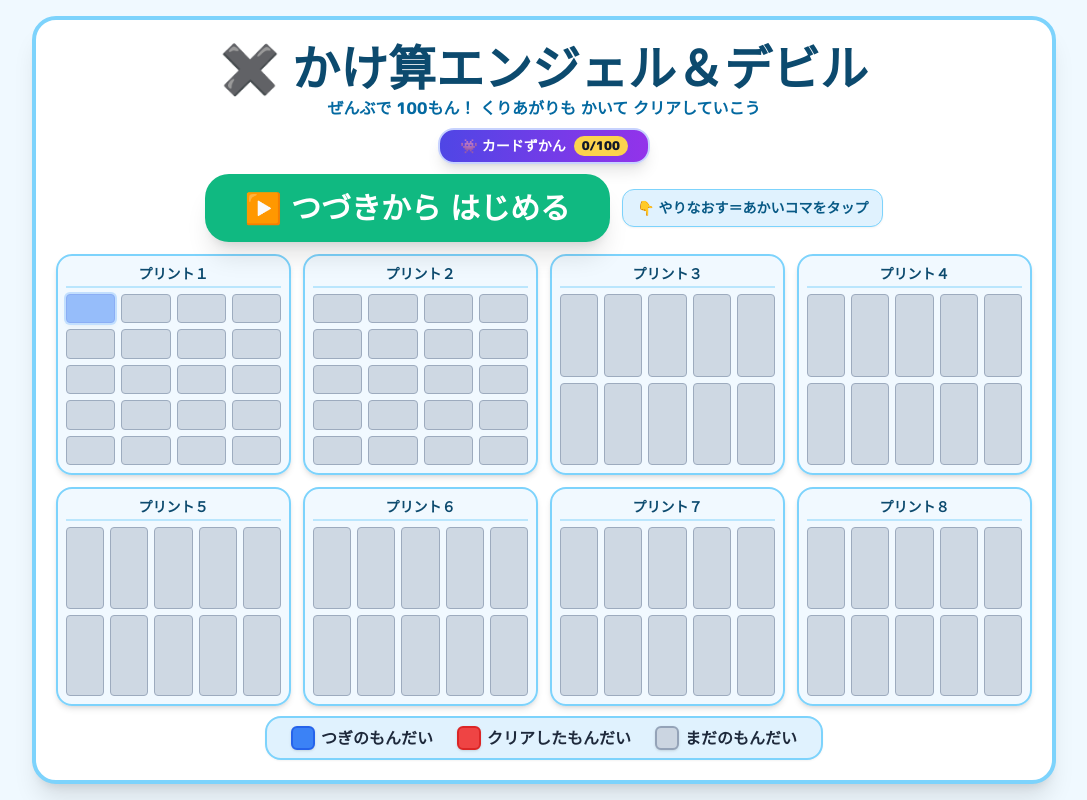
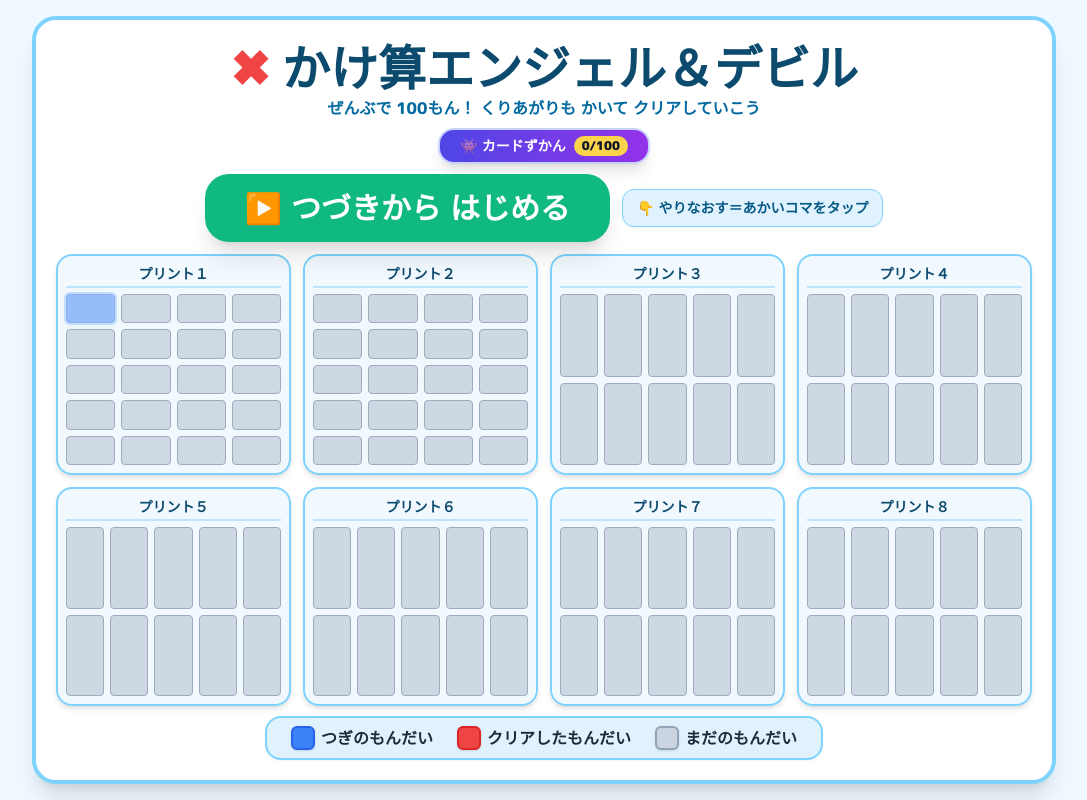
Before and after one commit to baviro00on-blip/kake-angel, a plain HTML site: page index.html in a window 1280 px wide. Shown: the whole page, without its empty margins (96-1183 px from the left). Drawn offline with nearby package versions, Linux system fonts and the light colour scheme; a web font is replaced by a local one.

Commit message:
Add files via upload

```diff
--- a/index.html
+++ b/index.html
@@ -354,7 +354,7 @@
         <!-- ヘッダー (タイトル) -->
         <div class="text-center shrink-0 my-1 relative flex flex-col items-center">
             <h1 class="text-2xl sm:text-4xl lg:text-5xl font-black text-sky-900 flex items-center justify-center gap-2 sm:gap-3">
-                <span>✖️</span> かけ算エンジェル＆デビル
+                <span class="text-red-500">✖&#xFE0E;</span> かけ算エンジェル＆デビル
             </h1>
             <p class="text-xs sm:text-base font-extrabold text-sky-700 mt-1">ぜんぶで 100もん！ くりあがりも かいて クリアしていこう</p>
 
```
